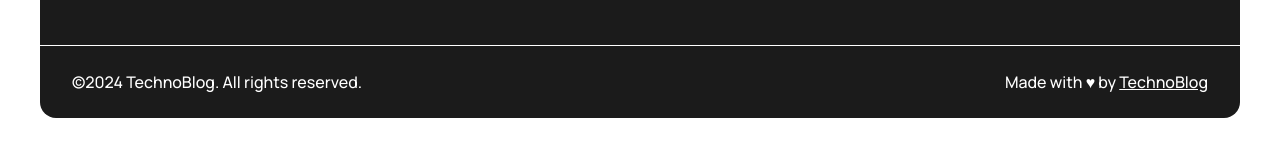
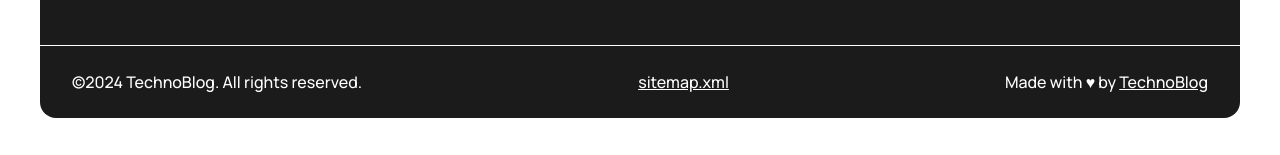
Before and after one commit to himanshupal24/Nextjs-Blog-site, a Next.js app: page /about in a window 1280 px wide. Shown: the part 1638-1793 px from the top of the page. Built offline with nearby package versions, Linux system fonts and the light colour scheme.

Commit message:
Update index.js

```diff
--- a/src/components/Footer/index.js
+++ b/src/components/Footer/index.js
@@ -83,12 +83,12 @@ const Footer = () => {
         <span className="text-center">
           &copy;2024 TechnoBlog. All rights reserved.
         </span>
-        {/* <Link
+        { <Link
           href="/sitemap.xml"
           className="text-center underline my-4 md:my-0"
         >
           sitemap.xml
-        </Link> */}
+        </Link> }
         <div className="text-center">
           Made with &hearts; by{" "}
           <a href="https://dhunmagan.com" className="underline" target="_blank">
```
